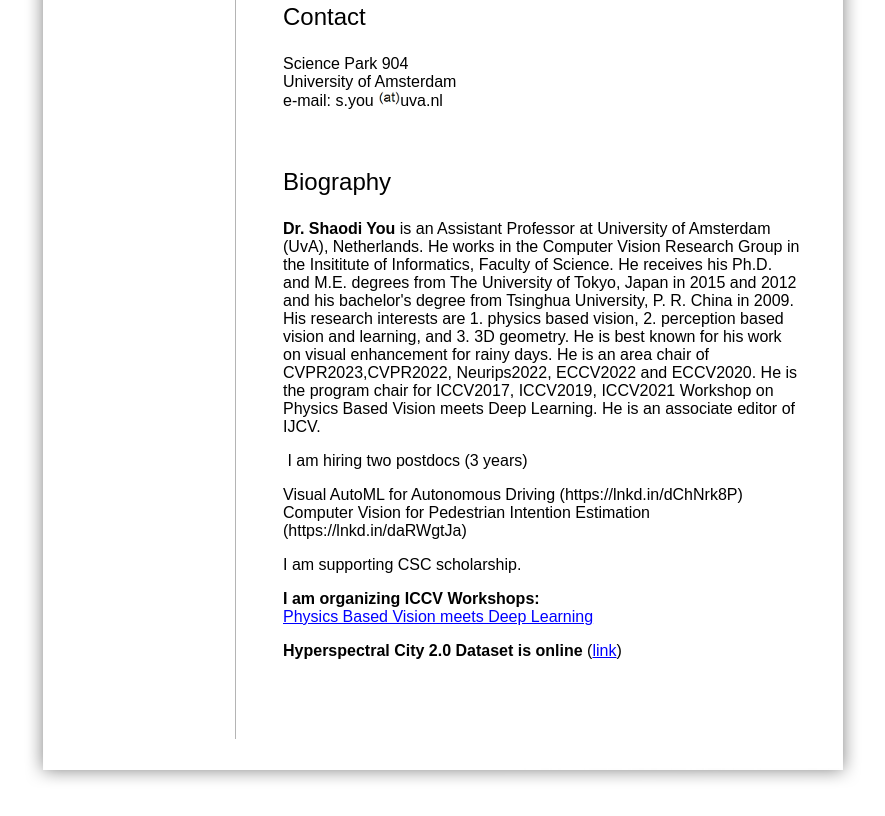
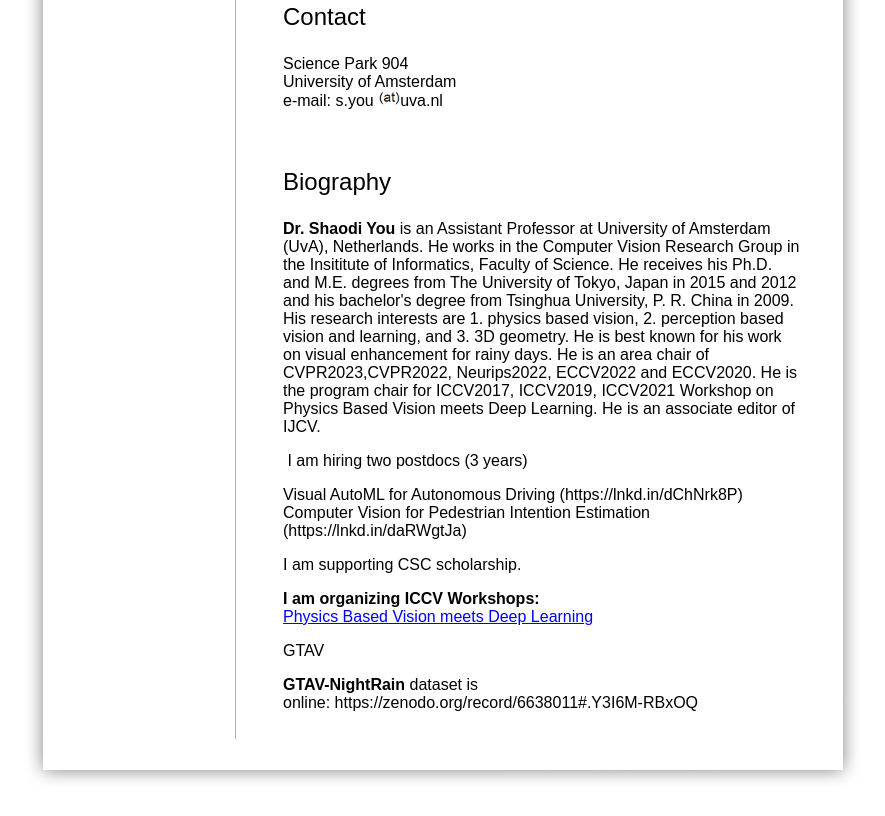
Before and after one commit to youshaodi/youshaodi.github.io, a plain HTML site: page index.html in a window 1280 px wide. Shown: the part 585-1401 px from the top of the page, without its empty margins (197-1082 px from the left). Drawn offline with Linux system fonts and the light colour scheme.

Commit message:
Update index.html

```diff
--- a/index.html
+++ b/index.html
@@ -806,7 +806,8 @@
   <p>I am supporting CSC scholarship.</p>
   <p><strong>I am organizing ICCV Workshops:</strong><br>
     <a href="https://pbdl2019.github.io/" target="_blank">Physics Based Vision meets Deep Learning</a> <br>
-  </p>  <p><strong>Hyperspectral City 2.0 Dataset is online</strong> (<a href="https://pbdl2019.github.io/challenge/index.html" target="_blank">link</a>) </p></td>
+  </p>  <p>GTAV&nbsp;&nbsp; </p>
+  <p><strong>GTAV-NightRain</strong> dataset is online:&nbsp;https://zenodo.org/record/6638011#.Y3I6M-RBxOQ &nbsp;</p></td>
   <td rowspan=4 style='padding:0in 0in 0in 0in;height:39.75pt'>
   <p class=MsoNormal><span style='mso-fareast-font-family:"Times New Roman";
   mso-no-proof:yes'><img border=0 width=40 height=514 id="_x0000_i1030"
```
